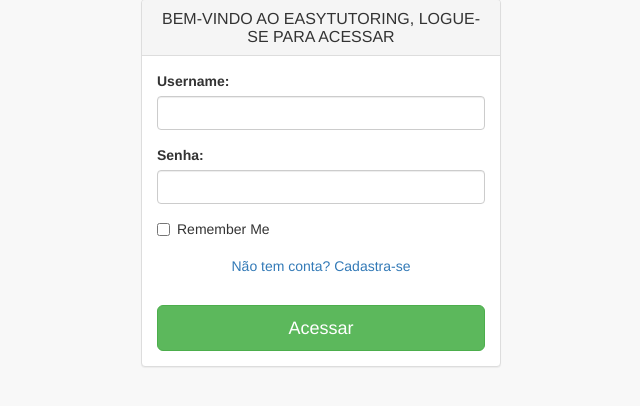
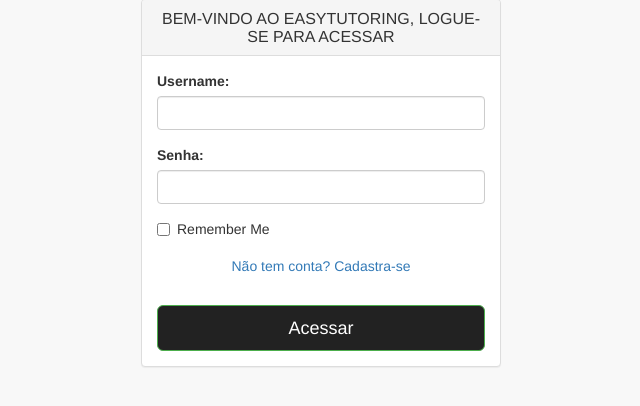
Before and after one commit to rebssd/EasyTutoring, a Django app: page /login.html?next=/tutor_area/index in a window 1280 px wide. Shown: the part 91-497 px from the top of the page, without its empty margins (319-959 px from the left). Run offline with Django 3.2, Linux system fonts and the light colour scheme; some libraries are stand-ins or nearby versions.

Commit message:
carregando o tutoring.css nos templates

```diff
--- a/easytutoring/settings.py
+++ b/easytutoring/settings.py
@@ -114,7 +114,7 @@
 # Internationalization
 # https://docs.djangoproject.com/en/1.11/topics/i18n/
 
-LANGUAGE_CODE = 'en-us'
+LANGUAGE_CODE = 'pt-BR'
 
 TIME_ZONE = 'UTC'
 
--- /dev/null
+++ b/static/css/tutoring.css
@@ -0,0 +1,3 @@
+.btn-login{
+	background-color: #222;
+}
--- a/templates/templateEasyTutoring.html
+++ b/templates/templateEasyTutoring.html
@@ -12,6 +12,7 @@
     {% block title %}{% endblock title %}
     <!-- Bootstrap Core CSS -->
     <link href="{% static 'templateEasyTutoring/vendor/bootstrap/css/bootstrap.min.css' %}" rel="stylesheet">
+    <link href="{% static 'css/tutoring.css' %}" rel="stylesheet">
 
     <!-- MetisMenu CSS -->
     <link href="{% static 'templateEasyTutoring/vendor/metisMenu/metisMenu.min.css' %}" rel="stylesheet">
--- a/templates/templateLogarECadastrar.html
+++ b/templates/templateLogarECadastrar.html
@@ -16,10 +16,9 @@
     {% endblock titPage %}
     <!-- Bootstrap Core CSS -->
     <link href="{% static 'templateEasyTutoring/vendor/bootstrap/css/bootstrap.min.css' %}" rel="stylesheet">
-
+    <link href="{% static 'css/tutoring.css' %}" rel="stylesheet">
     <!-- MetisMenu CSS -->
     <link href="{% static 'templateEasyTutoring/vendor/metisMenu/metisMenu.min.css' %}" rel="stylesheet">
-
     <!-- Custom CSS -->
     <link href="{% static 'templateEasyTutoring/dist/css/sb-admin-2.css' %}" rel="stylesheet">
 
--- a/templates/templatePaginaInicial.html
+++ b/templates/templatePaginaInicial.html
@@ -13,6 +13,7 @@
 
     <!-- Bootstrap core CSS -->
     <link href="{% static 'templatePaginaInicial/vendor/bootstrap/css/bootstrap.min.css' %}" rel="stylesheet">
+    <link href="{% static 'css/tutoring.css' %}" rel="stylesheet">
 
     <!-- Custom fonts for this template -->
     <link href="{% static 'templatePaginaInicial/vendor/font-awesome/css/font-awesome.min.css' %}" rel="stylesheet" type="text/css">
--- a/templates/usuarios/login.html
+++ b/templates/usuarios/login.html
@@ -38,7 +38,7 @@
 
                                 <!-- Change this to a button or input when using this as a form -->
 
-                                <input  type="submit" value="Acessar" class="btn btn-lg btn-success btn-block" />
+                                <input  type="submit" value="Acessar" class="btn btn-lg btn-success btn-block btn-login" />
 
                             </fieldset>
                         </form>
--- a/templates/usuarios/new.html
+++ b/templates/usuarios/new.html
@@ -76,7 +76,7 @@
             </div>
 
         {% endif %}
-          <input  type="submit" value="Registrar" class="btn btn-lg btn-default btn-block" />
+          <input  type="submit" value="Registrar" class="btn btn-lg btn-default btn-block btn-login" />
 
         </fieldset>
     </form>
@@ -86,7 +86,6 @@
     <script>
     $("#id_username").change(function () {
       var username = $(this).val();
-
       $.ajax({
         url: 'validate_username',
         data: {
@@ -185,9 +184,6 @@
             '</div>'
         });
 	}
-
-
-
 </script>
 
 {% endblock javascript %}
--- a/usuarios/models.py
+++ b/usuarios/models.py
@@ -17,3 +17,9 @@
 
 	def __str__(self):
 		return self.user.username
+
+
+# class Professor(Usuario):
+# 	pass
+
+# type(umprofessor)
```
Also changed, not shown: db.sqlite3, media/img/original/Avatar02-512_ZSDL7Mx.png (added), media/img/thumb/Avatar02-512_RSi5oKY.png (added).
